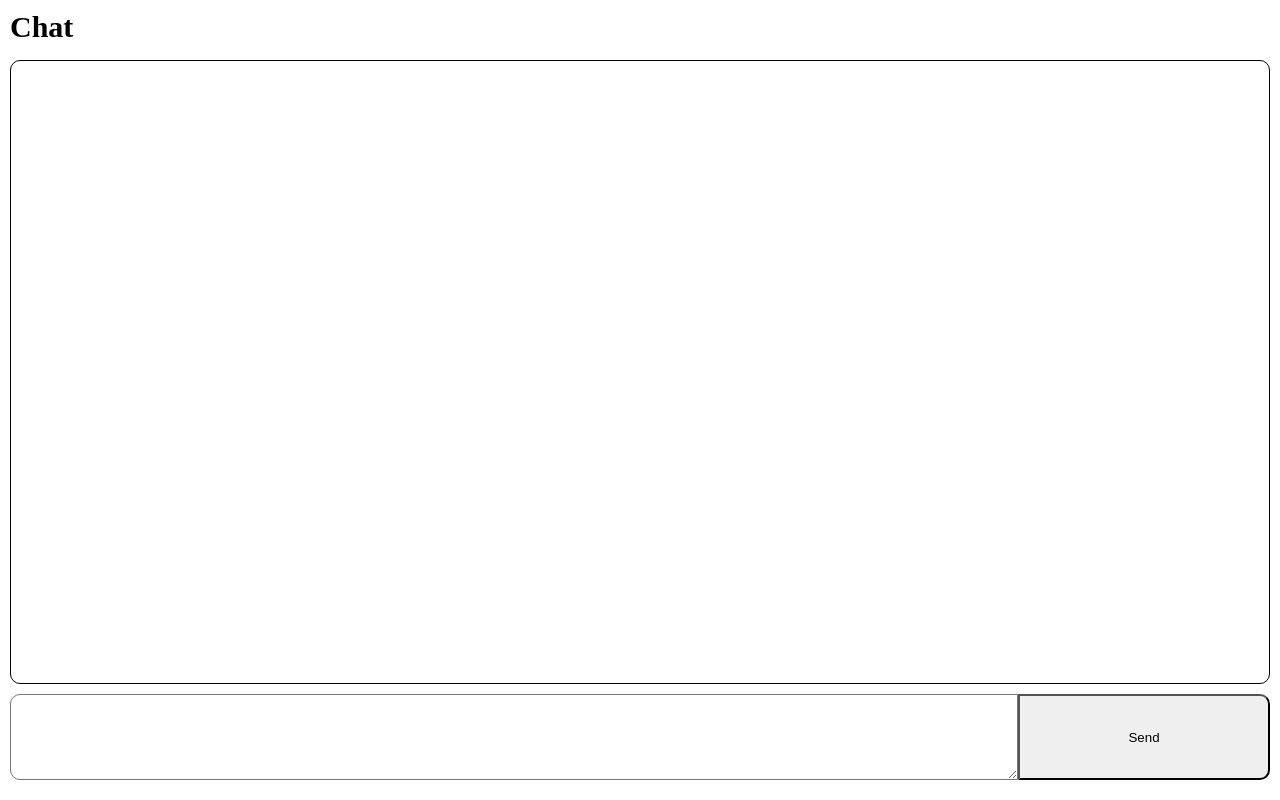
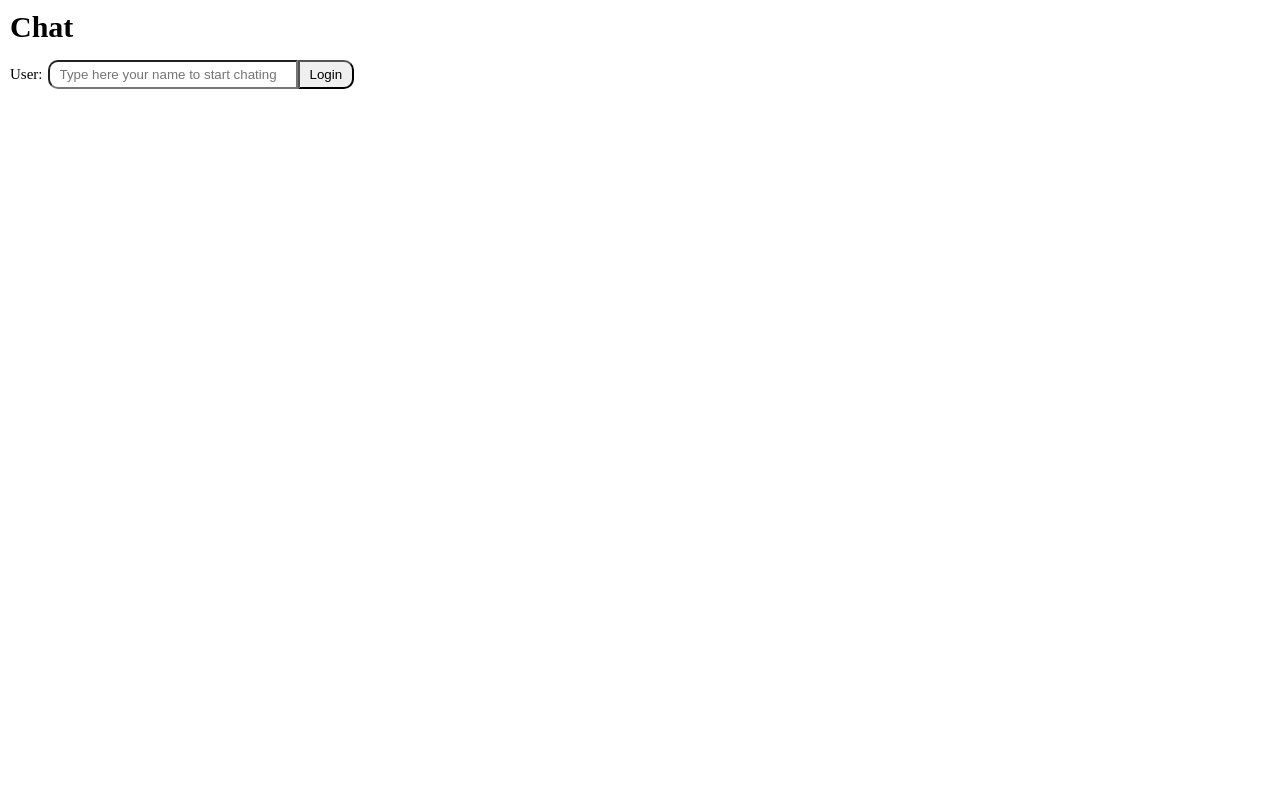
Before and after one commit to ArthurFAmaral95/LiveChat, a website: page index.html in a window 1280 px wide. Drawn offline with nearby package versions, Linux system fonts and the light colour scheme; no server answers.

Commit message:
user form

```diff
--- a/index.html
+++ b/index.html
@@ -15,10 +15,20 @@
       <h1>Chat</h1>
     </header>
     <main>
-      <section class="chat-box"></section>
+      <form class="user-form">
+        <label for="user">User:</label>
+        <input
+          type="text"
+          id="user"
+          name="user"
+          placeholder="Type here your name to start chating"
+        />
+        <button>Login</button>
+      </form>
+      <section class="chat-box hidden"></section>
     </main>
-    <footer>
-      <form>
+    <footer class="hidden">
+      <form class="message-form">
         <textarea name="message" id="message-input"></textarea>
         <button>Send</button>
       </form>
--- a/web/form.js
+++ b/web/form.js
@@ -1,5 +1,6 @@
+const userForm = document.querySelector('.user-form')
 const chatBox = document.querySelector('.chat-box')
-const form = document.querySelector('form')
+const messageForm = document.querySelector('.message-form')
 const input = document.querySelector('textarea')
 
 const socket = io()
@@ -20,7 +21,7 @@ function sendMessage(e) {
 
     socket.emit('chat message', message)
 
-    form.reset()
+    messageForm.reset()
   }
 }
 
@@ -48,12 +49,12 @@ input.addEventListener('keydown', e => {
   }
 })
 
-form.addEventListener('submit', sendMessage)
+messageForm.addEventListener('submit', sendMessage)
 
 document.addEventListener('keydown', e => {
   if (e.key === 'Enter' && e.shiftKey) {
     return
   } else if (e.key === 'Enter' && input.value !== '') {
-    form.dispatchEvent(new Event('submit'))
+    messageForm.dispatchEvent(new Event('submit'))
   }
 })
--- a/web/styles/chat.css
+++ b/web/styles/chat.css
@@ -46,6 +46,21 @@ h1 {
   font-size: 3rem;
 }
 
+.user-form {
+  display: flex;
+  align-items: center;
+  width: 100%;
+}
+
+.user-form label {
+  font-size: 1.5rem;
+  margin-right: 0.5rem;
+}
+
+.user-form input {
+  width: 25rem;
+}
+
 .chat-box {
   width: 100%;
   height: 100%;
@@ -88,17 +103,15 @@ h1 {
   margin-right: -1rem;
 }
 
-form {
+.message-form {
   height: 100%;
-}
-
-form {
   display: grid;
 
   grid-template-columns: 80% 20%;
 }
 
-textarea {
+textarea,
+.user-form input {
   border-top-left-radius: 1rem;
   border-bottom-left-radius: 1rem;
 
@@ -112,4 +125,10 @@ button {
 
   border-top-right-radius: 1rem;
   border-bottom-right-radius: 1rem;
+
+  padding: 0.5rem 1rem;
 }
+
+.hidden {
+  display: none;
+}
```
